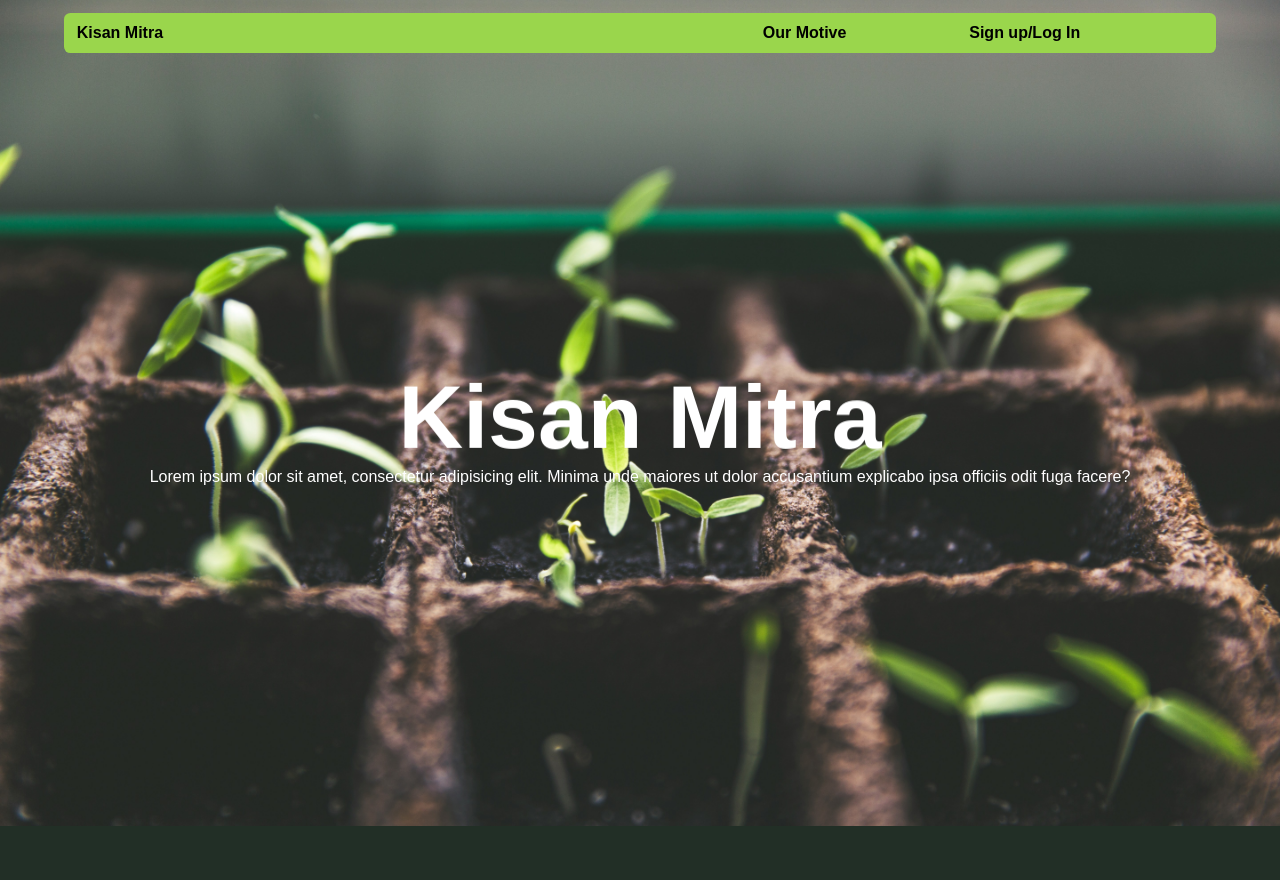
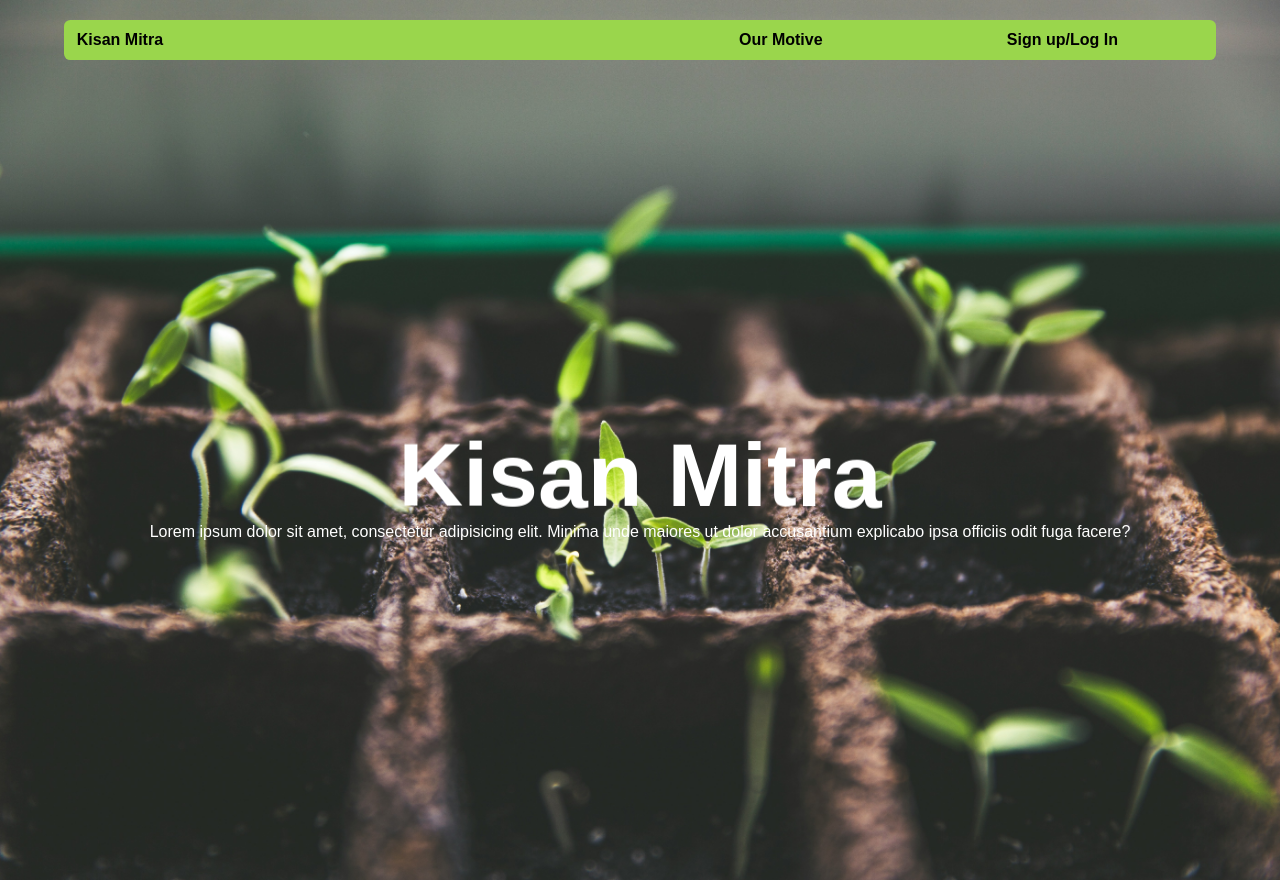
Before and after one commit to ashutoshdebug/Kisan-Mitr, a Flask app: page / in a window 1280 px wide. Before the commit the page ends 826 px from the top, so only its background shows below. Run offline with Flask 3, Linux system fonts and the light colour scheme; some web fonts are replaced.

Commit message:
format index.css

```diff
--- a/static/css/index.css
+++ b/static/css/index.css
@@ -4,8 +4,7 @@
   box-sizing: border-box;
   color: black;
   font-family:
-      /* "Open Sans", */
-      "Hammersmith One", sans-serif;
+      /* "Open Sans", */ "Hammersmith One", sans-serif;
 }
 
 ::selection {
@@ -35,10 +34,28 @@
   text-decoration: none;
 }
 
+header {
+  height: 10vh;
+  display: flex;
+  align-items: center;
+  justify-content: center;
+}
+
+nav {
+  width: 100%;
+  height: 100%;
+  display: flex;
+  align-items: center;
+  justify-content: center;
+}
+
 #floating-nav {
-    padding: 1vw;
+  /* padding: 1vw; */
+  width: 100%;
+  height: 100%;
   display: flex;
   justify-content: center;
+  align-items: center;
 }
 
 #navbar {
@@ -74,6 +91,12 @@
   justify-content: space-evenly;
 }
 
+#nav-right ul li {
+  width: 50%;
+  display: flex;
+  justify-content: center;
+}
+
 main {
   min-height: 100vh;
   height: 100vh;
@@ -94,7 +117,7 @@
   flex-direction: column;
 }
 
-  .heading div span{
+.heading div span {
   display: inline-block;
   font-weight: bold;
   color: white;
```
Lines whose indentation alone changed are shown as unchanged.
